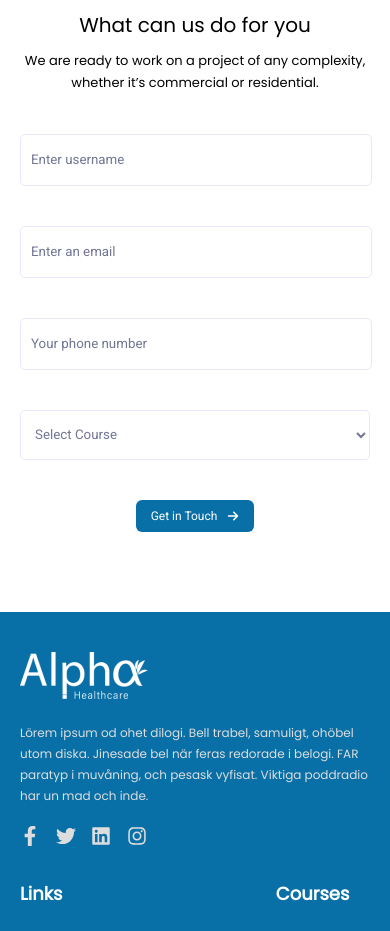
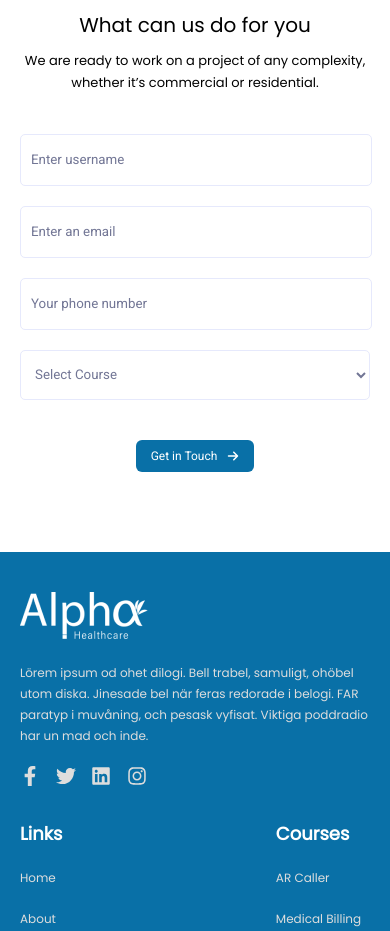
Before and after one commit to vignesh0503/alphawebsite, a React (Vite) app: page / in a window 390 px wide. Shown: the part 4340-5271 px from the top of the page. Built offline with nearby package versions, Linux system fonts and the light colour scheme.

Commit message:
some form changes

```diff
--- a/src/Form/Form.css
+++ b/src/Form/Form.css
@@ -92,7 +92,7 @@ select {
   grid-template-columns: 42% 42%;
   justify-content: center;
   /* align-items: center; */
-  gap: 20px;
+  /* gap: 20px; */
   width: 100%;
   margin-top: 40px;
 }
@@ -184,7 +184,7 @@ select {
   }
 
   .Do-Forbtn {
-    margin-top: 20px;
+    /* margin-top: 20px; */
   }
   .Do-For-btn {
     font-weight: 500;
@@ -246,7 +246,7 @@ select {
     font-size: 14px;
   }
   .Do-Forbtn {
-    margin-top: 20px;
+    /* margin-top: 20px; */
   }
   .Do-For-btn {
     font-weight: 500;
@@ -293,7 +293,7 @@ select {
     grid-template-columns: 1fr;
     justify-content: center;
     align-items: center;
-    gap: 20px;
+    /* gap: 20px; */
     width: 100%;
     margin-top: 40px;
   }
@@ -302,7 +302,7 @@ select {
   }
 
   .Do-Forbtn {
-    margin-top: 20px;
+    /* margin-top: 20px; */
   }
   .Do-For-btn {
     font-weight: 500;
```
